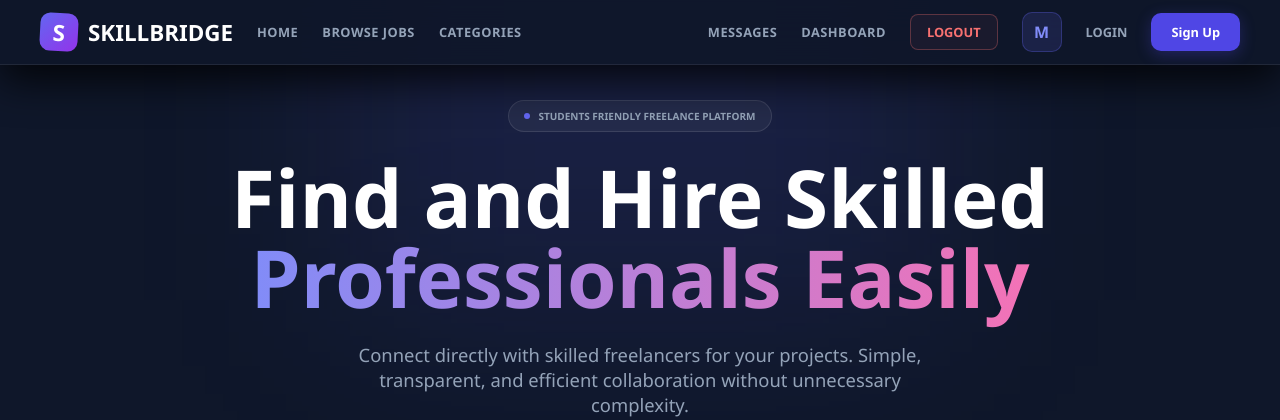
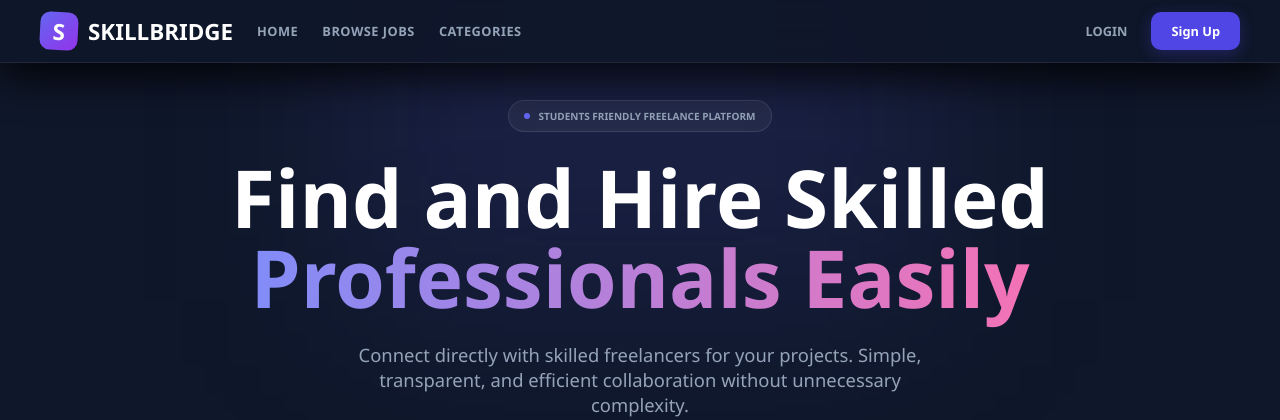
Before and after one commit to Nazmuz-Saif/SkillBridge, a Django app: template skillbridge/templates/core/home.html in a window 1280 px wide. Shown: the top 420 px of the page. Run offline with Django 3.2, Linux system fonts and the light colour scheme; the template is opened without the code that fills it, so the values that code supplies are empty.

Commit message:
base urls update

```diff
--- a/skillbridge/templates/core/base.html
+++ b/skillbridge/templates/core/base.html
@@ -27,22 +27,15 @@
         </div>
 
         <div class="nav-right">
+          {% if user.is_authenticated %}
           <a href="#" class="nav-item">Messages</a>
-          <a href="#" class="nav-item">Dashboard</a>
-          <a href="#" class="logout-box">Logout</a>
-          <div class="user-avatar">M</div>
-          <a href="#" class="btn-login">Login</a>
-          <a href="#" class="btn-signup">Sign Up</a>
-
-          {# {% if user.is_authenticated %} #}
-          {# <a href="#" class="nav-item">Messages</a> #}
-          {# <a href="#" class="nav-item">Dashboard</a> #}
-          {# <a href="#" class="logout-box">Logout</a> #}
-          {# <div class="user-avatar">{{ user.username.0 | upper }}</div> #}
-          {# {% else %} #}
-          {# <a href="#" class="btn-login">Login</a> #}
-          {# <a href="#" class="btn-signup">Sign Up</a> #}
-          {# {% endif %} #}
+          <a href="{% url 'freelancerprofile' %}" class="nav-item">Dashboard</a>
+          <a href="{% url 'logout' %}" class="logout-box">Logout</a>
+          <div class="user-avatar">{{ user.username.0 | upper }}</div>
+          {% else %}
+          <a href="{% url 'login' %}" class="btn-login">Login</a>
+          <a href="{% url 'signup' %}" class="btn-signup">Sign Up</a>
+          {% endif %}
         </div>
       </div>
     </nav>
```
